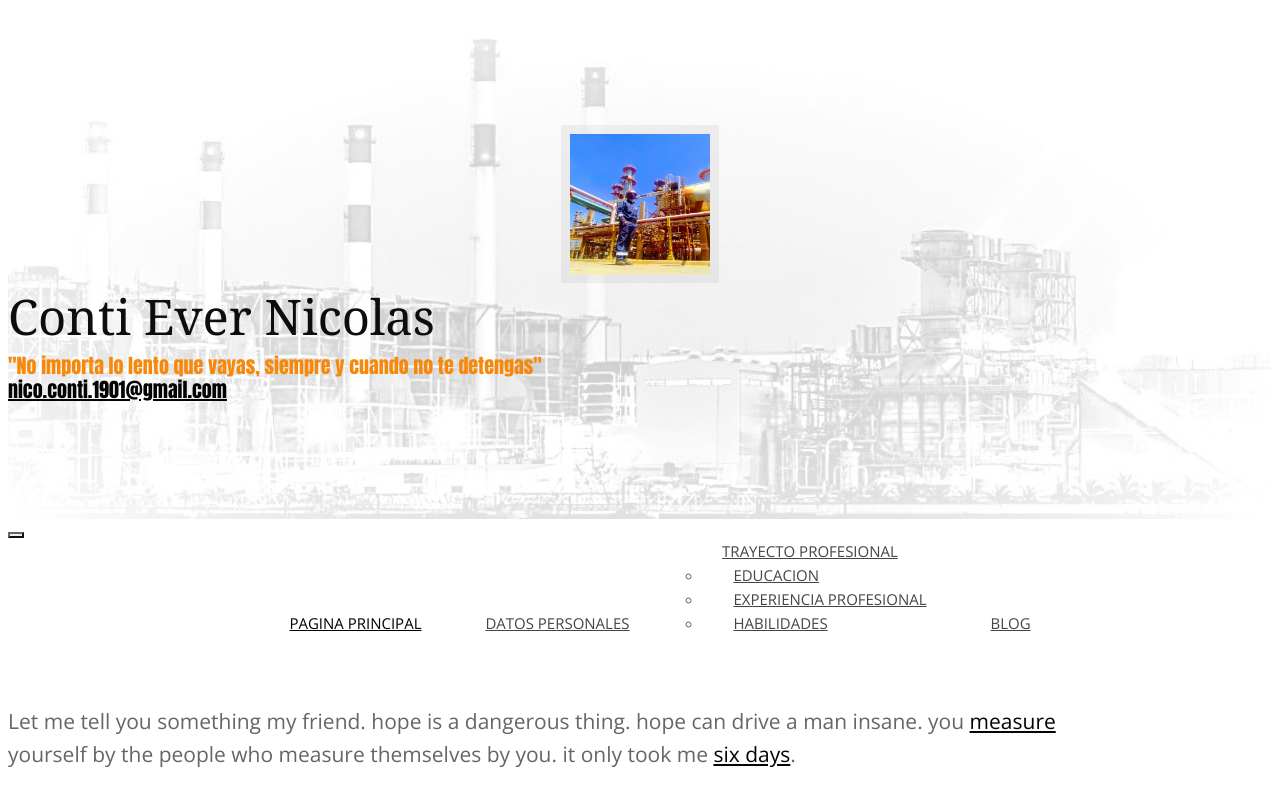
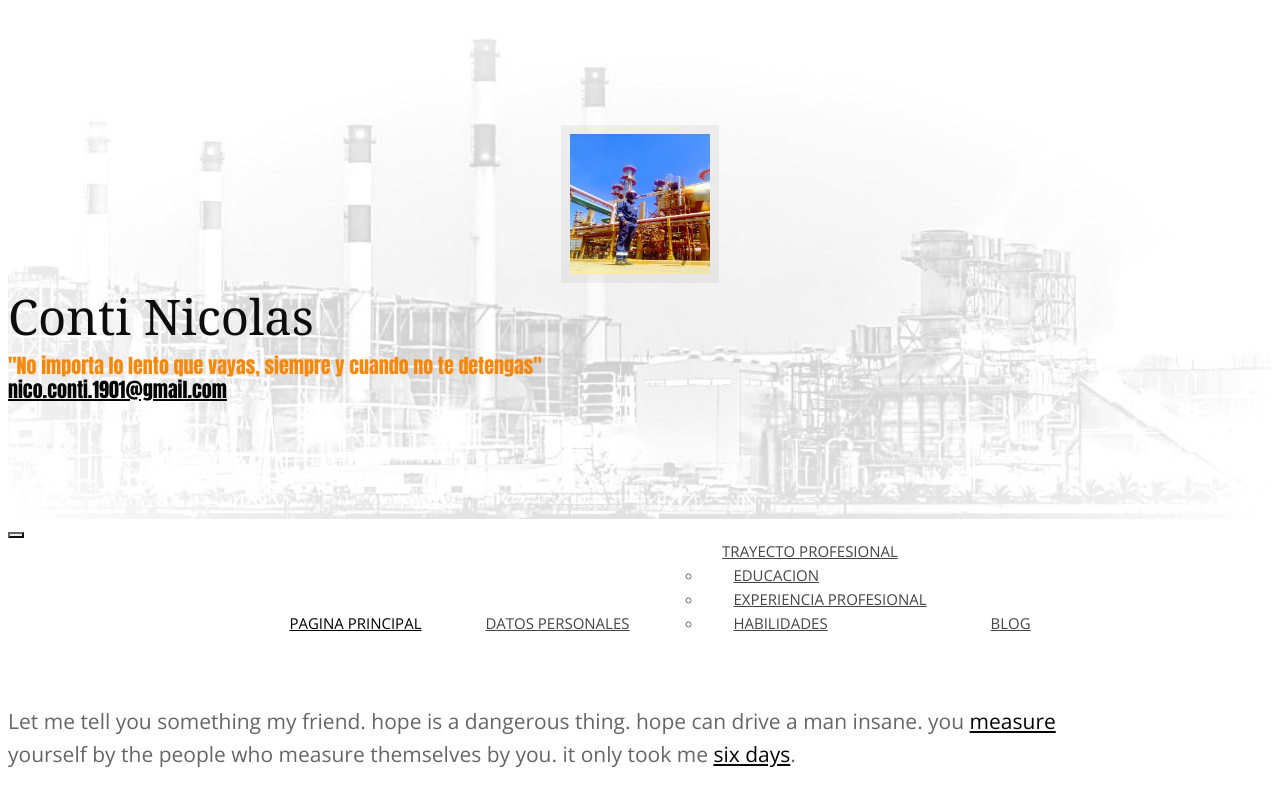
Before and after one commit to nicoconti1901/Porfolio-Nico, a plain HTML site: page index.html in a window 1280 px wide. Shown: the top 800 px of the page. Drawn offline with nearby package versions, Linux system fonts and the light colour scheme; some icons are missing; a web font is replaced by a local one.

Commit message:
Cambio de nombre

```diff
--- a/index.html
+++ b/index.html
@@ -23,11 +23,12 @@
 </head>
 <body class="home">
 
+
 <header id="header">
 	<div id="head" class="parallax" parallax-speed="2">
 		<h1 id="logo" class="text-center">
 			<img class="img-circle" src="assets/images/Nico2.jpg" alt="">
-			<span class="title">Conti Ever Nicolas</span>
+			<span class="title">Conti Nicolas</span>
 			<span class="tagline1">"No importa lo lento que vayas, siempre y cuando no te detengas"<br>
 				<a href="">nico.conti.1901@gmail.com</a></span>
 		</h1>
```
